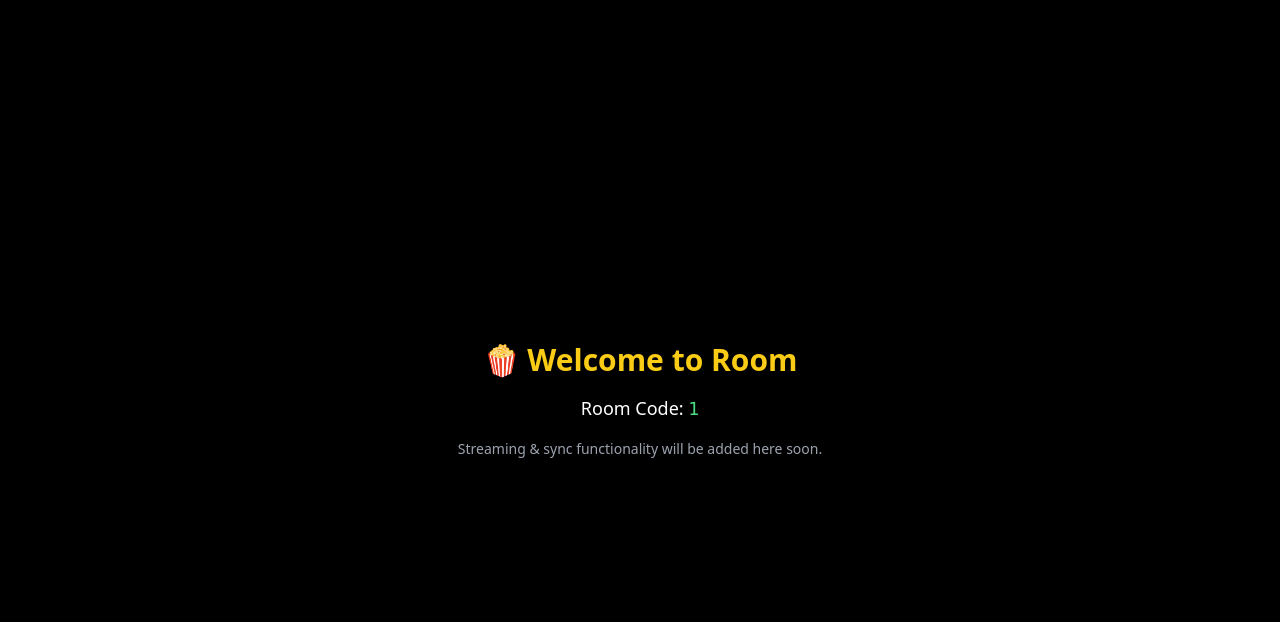
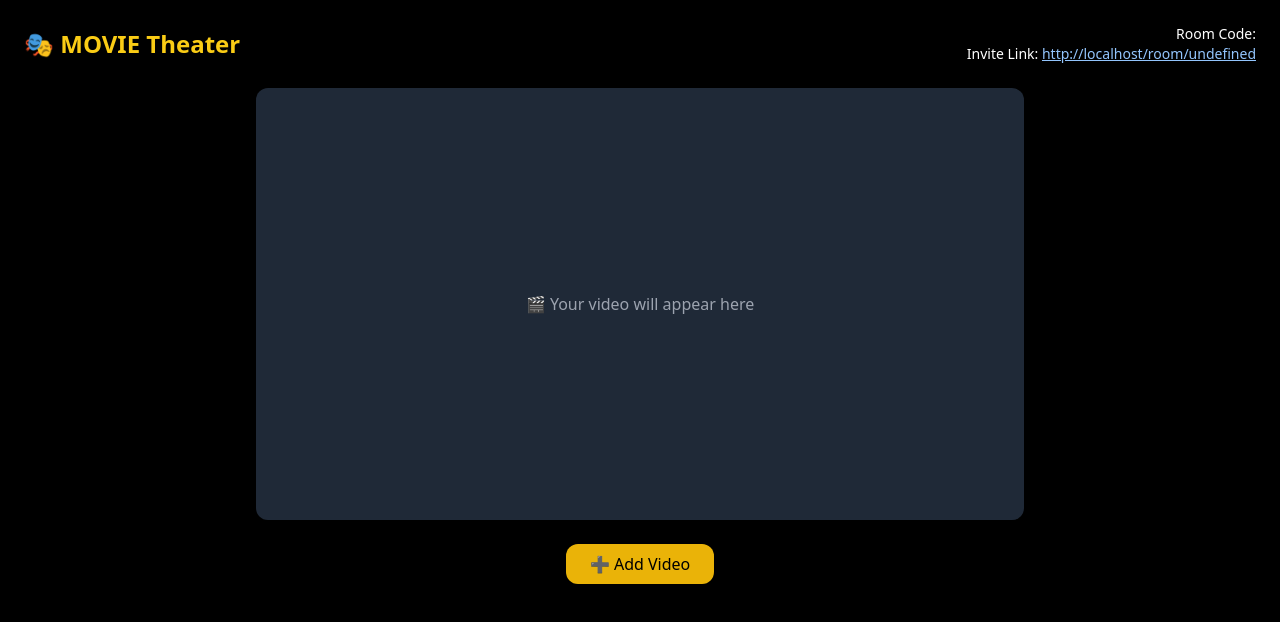
Before and after one commit to Tanmay333/PopcornSync, a React (Vite) app: page /room/1 in a window 1280 px wide. Shown: the top 622 px of the page. Built offline with nearby package versions, Linux system fonts and the light colour scheme.

Commit message:
Update video appear ui

```diff
--- a/src/pages/Room.jsx
+++ b/src/pages/Room.jsx
@@ -1,21 +1,46 @@
 import React from "react";
-import { useParams } from "react-router-dom";
+import { useLocation, useParams } from "react-router-dom";
 
 function Room() {
-  const { roomId } = useParams();
+  const { roomCode } = useParams();
+  const location = useLocation();
+  const theaterType = location.state?.theaterType || "movie"; // default
+
+  const roomLink = `${window.location.origin}/room/${roomCode}`;
 
   return (
-    <div className="min-h-screen bg-black text-white flex flex-col items-center justify-center p-4">
-      <h1 className="text-3xl font-bold text-yellow-400 mb-4">
-        🍿 Welcome to Room
-      </h1>
-      <p className="text-lg">
-        Room Code: <span className="font-mono text-green-400">{roomId}</span>
-      </p>
+    <div className="min-h-screen bg-black text-white p-6 flex flex-col items-center">
+      {/* Header */}
+      <div className="w-full flex justify-between items-center mb-6">
+        <h2 className="text-2xl font-bold text-yellow-400">
+          🎭 {theaterType.toUpperCase()} Theater
+        </h2>
+        <div className="text-right">
+          <p className="text-sm">
+            Room Code:{" "}
+            <span className="text-green-400 font-mono">{roomCode}</span>
+          </p>
+          <p className="text-sm">
+            Invite Link:{" "}
+            <a href={roomLink} className="text-blue-300 underline">
+              {roomLink}
+            </a>
+          </p>
+        </div>
+      </div>
 
-      <p className="mt-4 text-sm text-gray-400">
-        Streaming & sync functionality will be added here soon.
-      </p>
+      {/* Screen Area */}
+      <div className="w-full max-w-3xl bg-gray-800 aspect-video rounded-xl flex items-center justify-center text-gray-400">
+        <p>🎬 Your video will appear here</p>
+      </div>
+
+      {/* Add Video Button */}
+      <button
+        className="mt-6 bg-yellow-500 text-black px-6 py-2 rounded-xl hover:bg-yellow-400"
+        onClick={() => alert("Coming Soon: Add video")}
+      >
+        ➕ Add Video
+      </button>
     </div>
   );
 }
```
